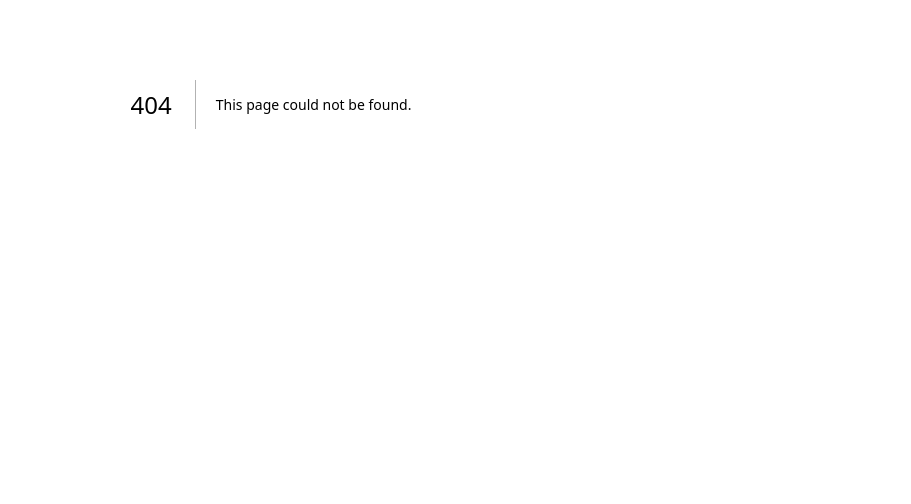
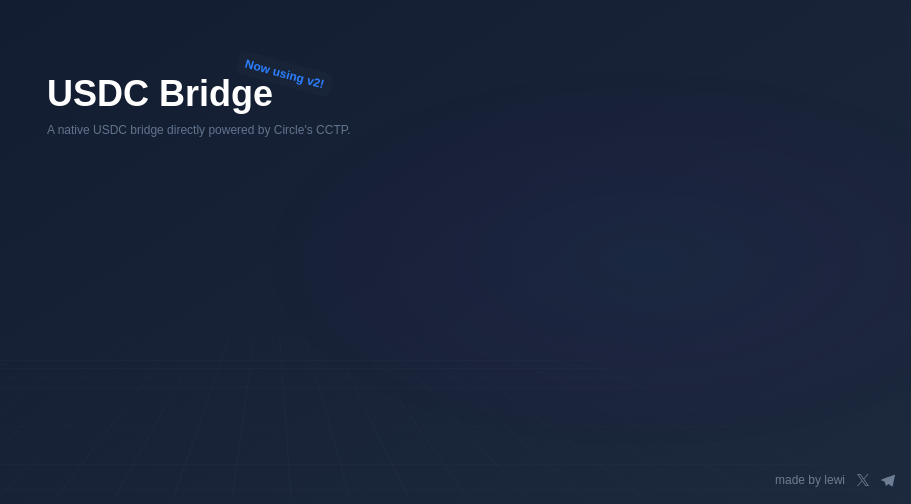
Before and after one commit to l3wi/CCTP-Bridge, a Next.js app: page /og in a window 1280 px wide. Before the commit this address had no page. Shown: the part 296-800 px from the top of the page, without its empty margins (369-1280 px from the left). Built offline with nearby package versions, Linux system fonts and the light colour scheme; what @rainbow-me/rainbowkit, wagmi would draw is missing.

Commit message:
Fix: Styling

```diff
--- a/app/layout.tsx
+++ b/app/layout.tsx
@@ -12,14 +12,14 @@
     images: [
       {
         url: "https://cctp.io/og.png",
-        width: 1200,
-        height: 630,
+        width: 1000,
+        height: 525,
         alt: "CCTP Bridge",
       },
     ],
   },
   description:
-    "A native USDC bridge directly powered by Circle's CCTP. Now with CCTP v2!",
+    "A native USDC bridge powered by Circle's CCTP infrastructure. Now with CCTP v2!",
   keywords: [
     "USDC",
     "CCTP",
--- /dev/null
+++ b/app/og/page.tsx
@@ -0,0 +1,26 @@
+"use client";
+
+import { useState } from "react";
+import AnimatedBackground from "@/components/animated-bg";
+
+export default function Home() {
+  return (
+    <AnimatedBackground>
+      <div className="w-full max-w-md pt-5">
+        {/* Floating Header */}
+        <div className="mb-4">
+          <h1 className="relative inline-block text-4xl font-bold text-white pb-2 ">
+            USDC Bridge
+            <span className="hidden md:block absolute text-xs text-blue-500 -top-3 -right-15 transform rotate-15 bg-slate-800/50 px-2 py-1 rounded-md">
+              {`Now using v2!`}
+            </span>
+          </h1>
+
+          <div className="text-xs text-slate-500">
+            {`A native USDC bridge directly powered by Circle's CCTP.`}
+          </div>
+        </div>
+      </div>
+    </AnimatedBackground>
+  );
+}
--- a/app/page.tsx
+++ b/app/page.tsx
@@ -31,14 +31,14 @@
         {/* Floating Header */}
         <div className="mb-4">
           <h1 className="relative inline-block text-4xl font-bold text-white pb-2 ">
-            USDC Bridge
+            CCTP Bridge
             <span className="hidden md:block absolute text-xs text-blue-500 -top-3 -right-15 transform rotate-15 bg-slate-800/50 px-2 py-1 rounded-md">
-              Now using v2!
+              {`Now using v2!`}
             </span>
           </h1>
 
           <div className="text-xs text-slate-500">
-            A native USDC bridge directly powered by Circle's CCTP.
+            {`A native USDC bridge powered by Circle's CCTP infrastructure.`}
           </div>
         </div>
         <BridgeCard
```
Also changed, not shown: public/og.png.
